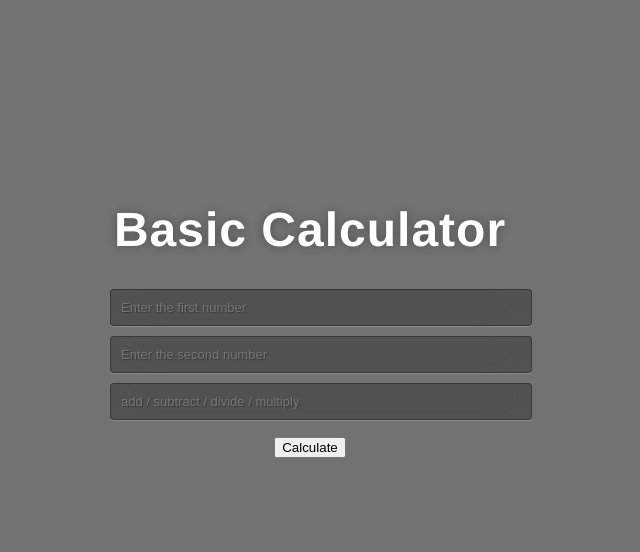
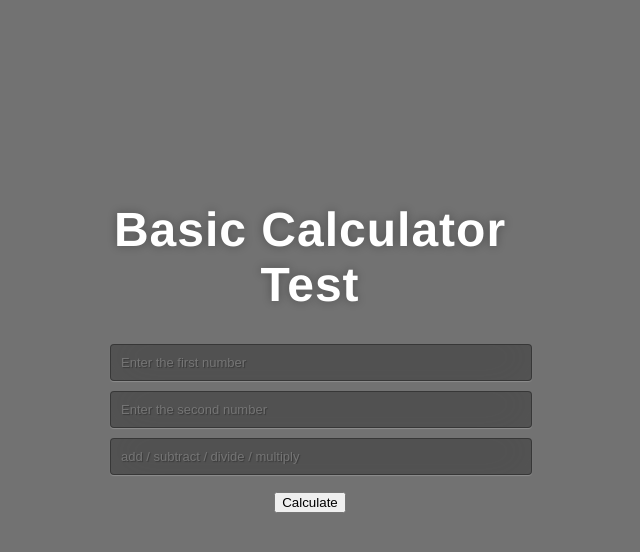
Before and after one commit to RomuloPy/CD-Assignment-WincAcademy, a Flask app: page / in a window 1280 px wide. Shown: the top 552 px of the page, without its empty margins (316-956 px from the left). Run offline with Flask 2, Linux system fonts and the light colour scheme.

Commit message:
index test

```diff
--- a/templates/index.html
+++ b/templates/index.html
@@ -2,7 +2,7 @@
 <html >
 <head>
   <meta charset="UTF-8">
-  <title>Calculator</title>
+  <title>Calculator Test</title>
   <link href='https://fonts.googleapis.com/css?family=Pacifico' rel='stylesheet' type='text/css'>
 <link href='https://fonts.googleapis.com/css?family=Arimo' rel='stylesheet' type='text/css'>
 <link href='https://fonts.googleapis.com/css?family=Hind:300' rel='stylesheet' type='text/css'>
@@ -13,7 +13,7 @@
 
 <body style="background: rgb(114, 114, 114);">
  <div class="login">
-	<h1>Basic Calculator</h1>
+	<h1>Basic Calculator Test</h1>
 
      <!-- Main Input For Receiving Query to our ML -->
 
```
